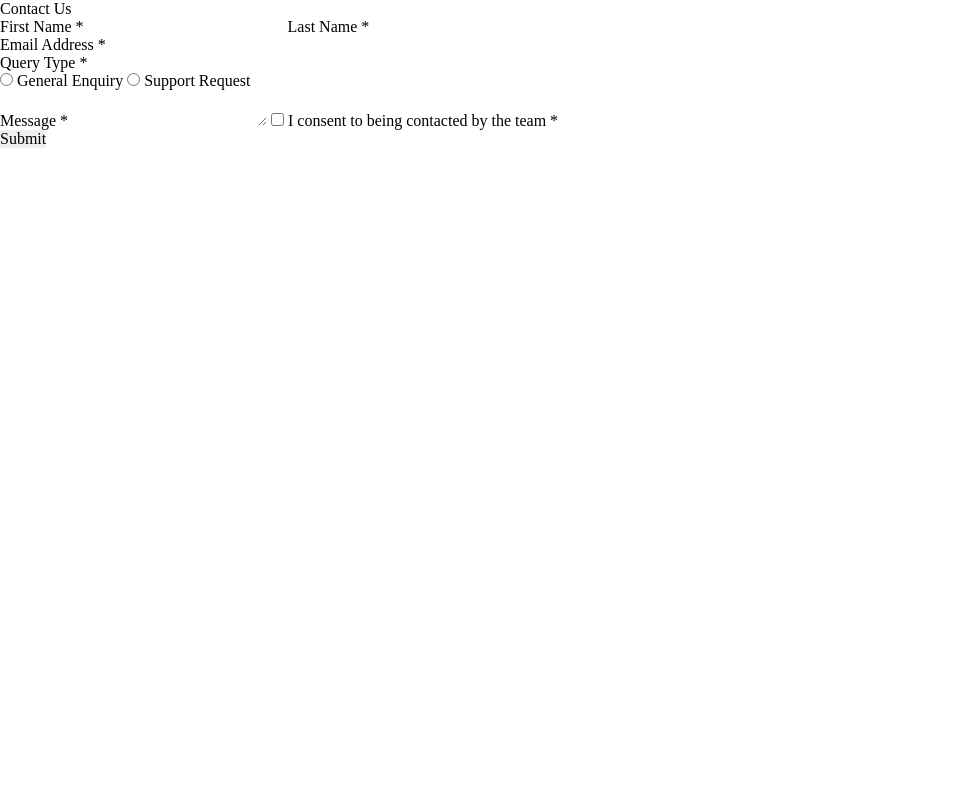
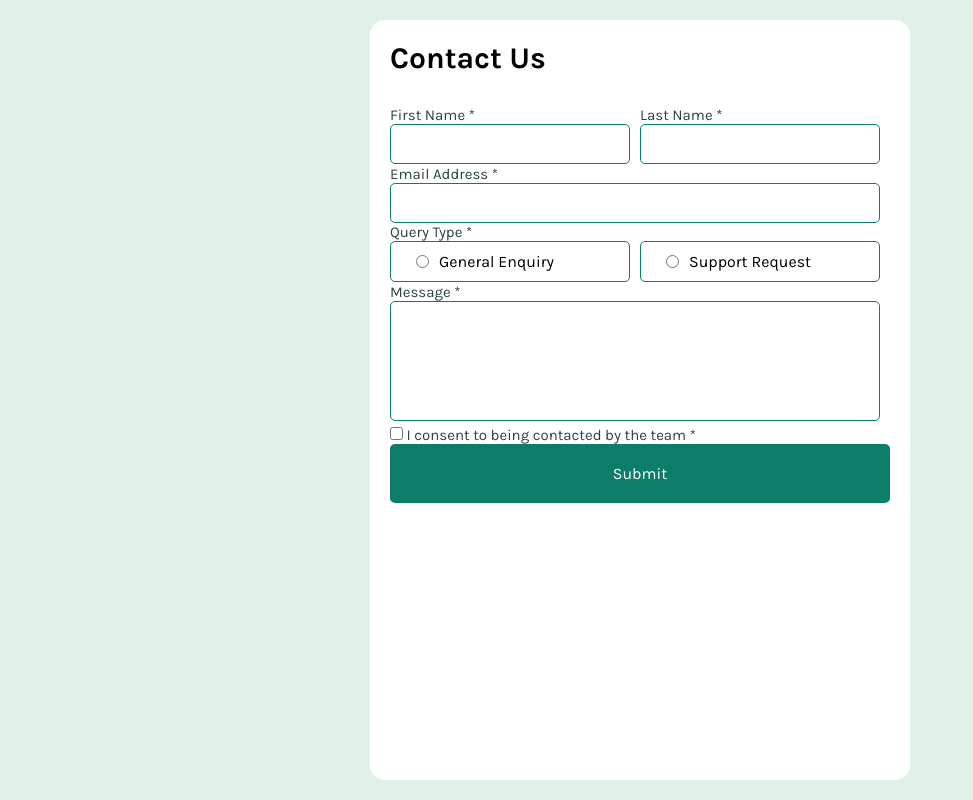
Before and after one commit to Alencar-Bianca/Contact-Form, a plain HTML site: page index.html in a window 1280 px wide. Shown: the whole page, without its empty margins (0-973 px from the left). Drawn offline with Linux system fonts and the light colour scheme.

Commit message:
styling the form

```diff
--- a/style.css
+++ b/style.css
@@ -16,4 +16,79 @@
 	vertical-align: baseline;
   box-sizing: border-box;
   outline: none;
+  font-family: "Karla", sans-serif;
 }
+body, html {
+  height: 100%;
+}
+main {
+  height: 100%;
+  padding: 20px 0;
+  background-color: var(--primary-color-lighter);
+}
+
+.flex {
+  display: flex;
+}
+
+.direction {
+  justify-content: center;
+  align-items: center;
+  flex-direction: column;
+}
+
+.conatiner {
+  width: 100%;
+  height: 100%;
+  max-width: 540px;
+  padding: 20px ;
+  background-color: var(--neutral-color-white);
+  border-radius: 15px;
+}
+
+.w100 {
+  width: 100%;
+}
+
+h1 {
+  font-size: 30px;
+  font-weight: 700;
+}
+
+form {
+  margin-top: 30px;
+}
+
+.text {
+  width: 100%;
+  color: var(--neutral-color-grey-900);
+  font-size: 15px;
+}
+.input {
+  width: calc(100% - 10px);
+  padding: 10px 25px;
+  border: 1px solid var(--primary-color-medium);
+  border-radius: 5px;
+}
+
+label:nth-child(1) .input, .input_radio {
+  width: calc(100% - 10px);
+  margin-right: 10px;
+  display: flex;
+  align-items: center;
+  gap: 10px;
+}
+
+#mes {
+  height: 120px;
+  resize: none;
+}
+
+.button, .input_submit {
+  padding: 10px 25px;
+  color: var(--neutral-color-white);
+  background-color: var(--primary-color-medium);
+  text-align: center;
+  cursor: pointer;
+  border-radius: 5px;
+}
```
